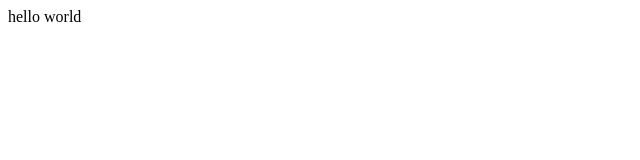
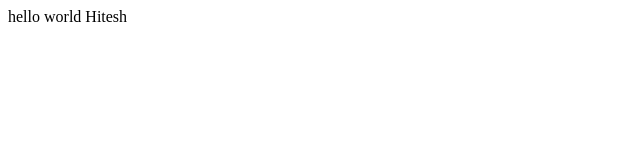
Before and after one commit to hitesh616/demo-jenkins, a plain HTML site: page html/helloword/index.html in a window 1280 px wide. Shown: the full height of the page, 0-640 px from the left. Drawn offline with Linux system fonts and the light colour scheme.

Commit message:
add hitesh

```diff
--- a/html/helloword/index.html
+++ b/html/helloword/index.html
@@ -3,6 +3,6 @@
   <title>  hello </title>
 </head>
 <body>
-hello world
+   hello world Hitesh
 </body>
 </html>
```
